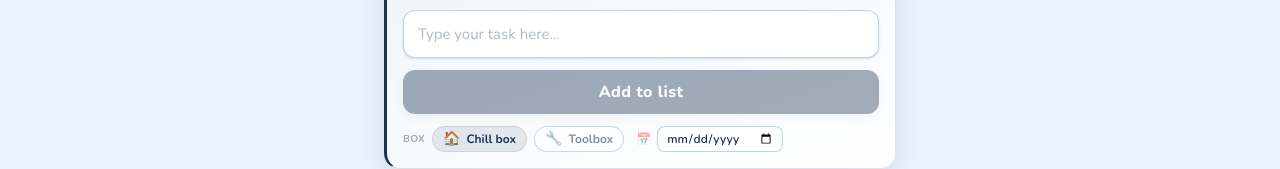
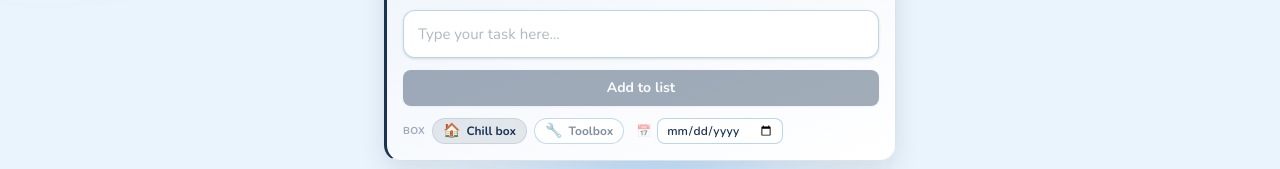
Before and after one commit to sherlinlee/rod-todos, a Next.js app: page / in a window 1280 px wide. Shown: the part 387-556 px from the top of the page. Built offline with nearby package versions, Linux system fonts and the light colour scheme; no server answers.

Commit message:
Slightly reduce the Add to list button size.
Tighter padding and text-sm so it matches the rest of the form without dominating the section.

Co-authored-by: Cursor <cursoragent@cursor.com>

```diff
--- a/components/AddTodoForm.tsx
+++ b/components/AddTodoForm.tsx
@@ -55,7 +55,7 @@ export default function AddTodoForm({
 
       <button
         type="submit"
-        className="w-full rounded-xl bg-accent py-2.5 font-extrabold tracking-wide text-white shadow-[0_3px_12px_var(--shadow)] transition hover:brightness-110 active:scale-[0.98] disabled:opacity-40"
+        className="w-full rounded-lg bg-accent px-4 py-2 text-sm font-bold text-white shadow-sm transition hover:brightness-110 active:scale-[0.98] disabled:opacity-40"
         disabled={!input.trim()}
       >
         Add to list
```
